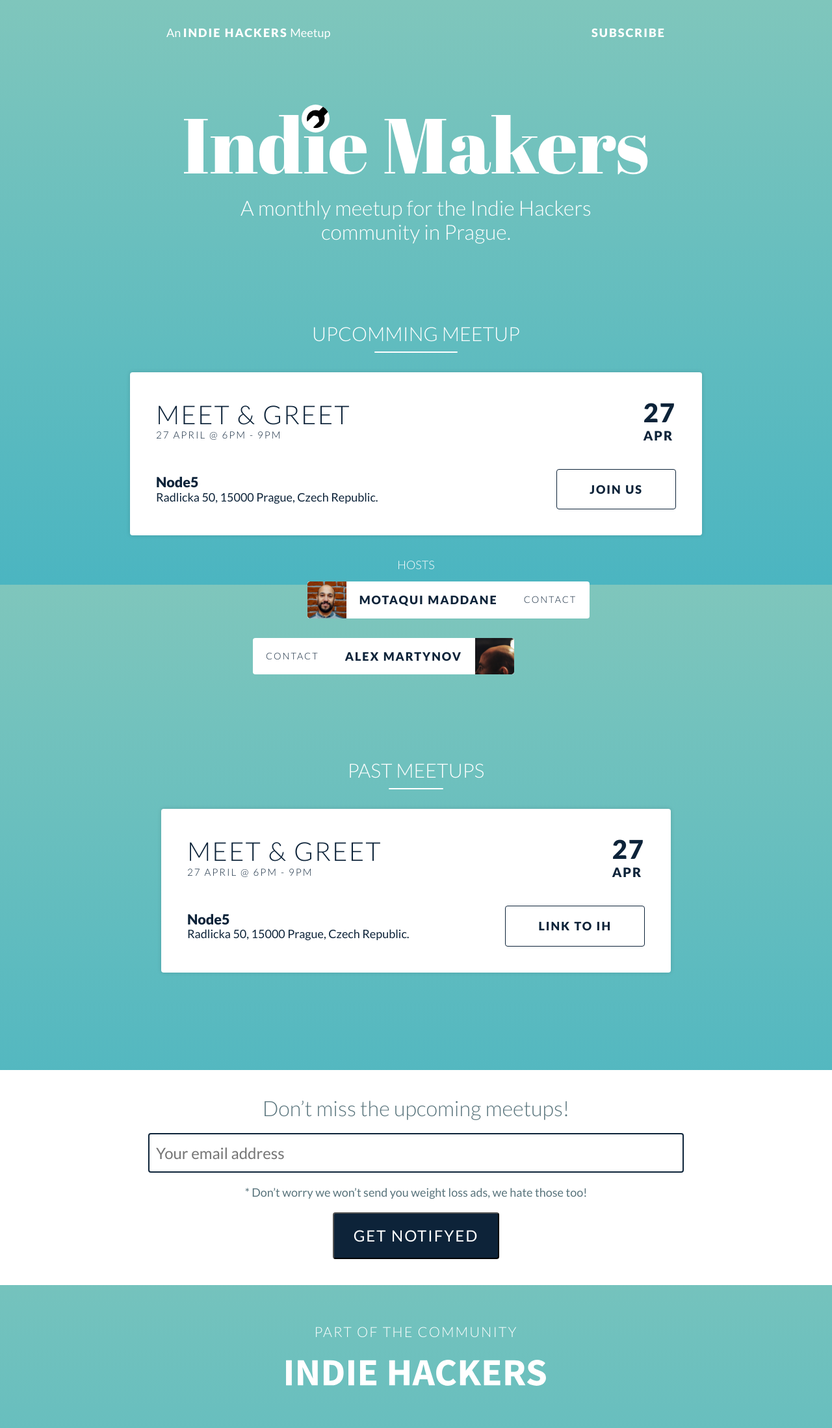
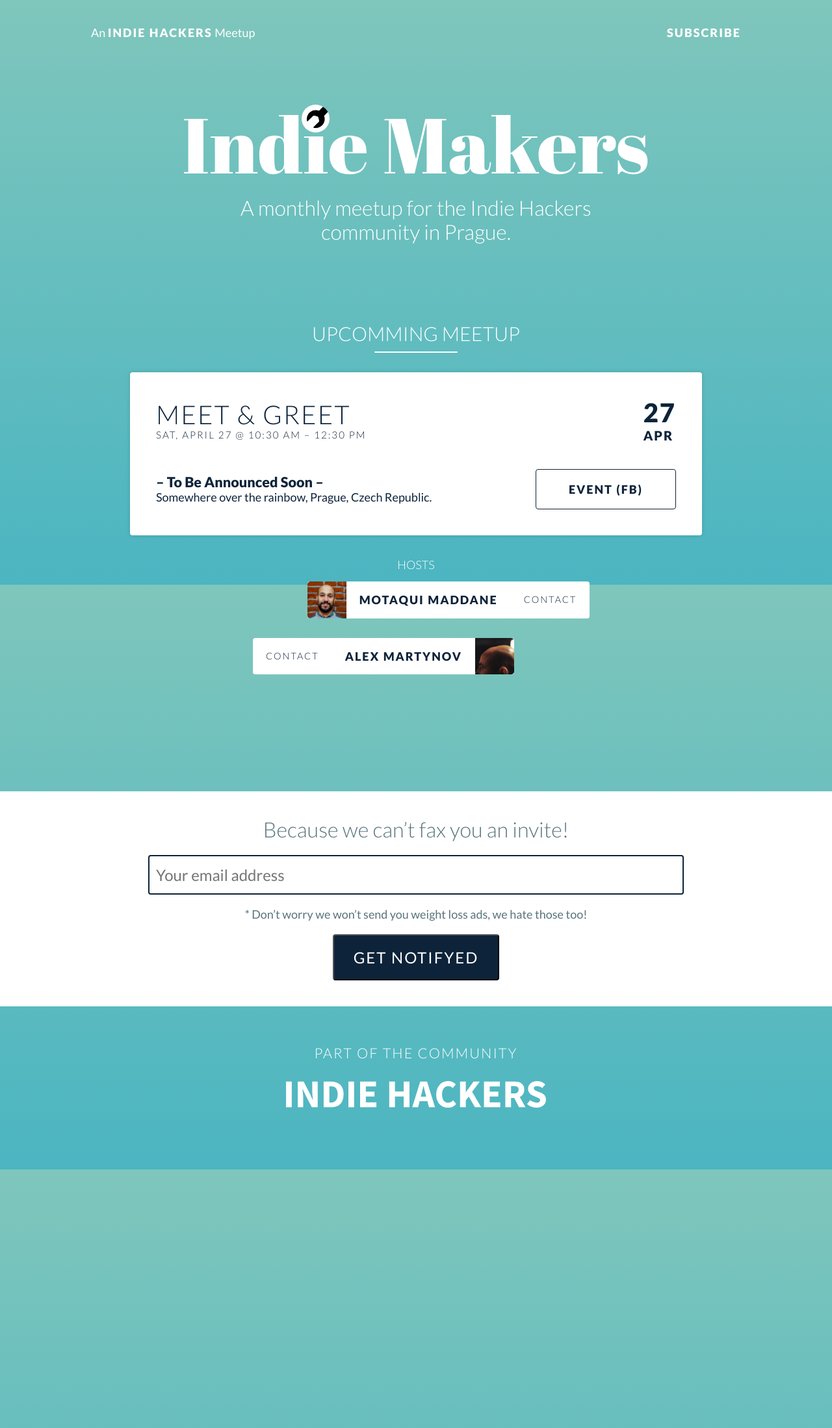
Before and after one commit to indie-makers/website, a Jekyll site: the page built from index.md, in a window 1280 px wide. Shown: the whole page at 65% size. Built offline with Jekyll 4.4.1, drawn with Linux system fonts in a browser that asks for light colours.

Commit message:
Add facebook event + analytics

```diff
--- a/_includes/signup.html
+++ b/_includes/signup.html
@@ -8,7 +8,7 @@
         target="_blank"
   novalidate>
       <div id="mc_embed_signup_scroll">
-        <div class="subscription__header"> Don’t miss the upcoming meetups! </div>
+        <div class="subscription__header"> Because we can’t fax you an invite! </div>
         <input type="email" value="" name="EMAIL" class="email" id="mce-EMAIL" placeholder="Your email address" required>
 
         <!-- real people should not fill this in and expect good things - do not remove this or risk form bot signups-->
--- a/_layouts/default.html
+++ b/_layouts/default.html
@@ -25,7 +25,7 @@
       </div>
 
       <div class="logo">
-        <img src="{{ "/images/logo.svg" | prepend: site.baseurl }}" alt="">
+        <img src="{{ "/images/logo.svg" | prepend: site.baseurl }}" alt="indie_makers_logo">
       </div>
 
       <div class="header__intro">
@@ -40,7 +40,7 @@
       <div class="event__header">
         <h2 class="event__header__title">
           MEET & GREET
-          <div>27 April @ 6PM - 9PM</div>
+          <div>Sat, April 27 @ 10:30 AM – 12:30 PM</div>
         </h2>
         <div class="event__header__date">
           27
@@ -49,12 +49,12 @@
       </div>
       <div class="event__info">
         <div class="event__info__location">
-          <div>Node5</div>
-          Radlicka 50, 15000 Prague, Czech Republic.
+          <div>– To Be Announced Soon –</div>
+          Somewhere over the rainbow, Prague, Czech Republic.
         </div>
 
-        <a class="event__info__cta" href="https://www.facebook.com/groups/2320354811623955/" target="_blank">
-          JOIN US
+        <a class="event__info__cta" href="https://www.facebook.com/events/2216597791937916/" target="_blank">
+          EVENT (FB)
         </a>
       </div>
     </div>
@@ -67,17 +67,17 @@
       <div class="host">
         <img src="{{ "/images/motaqui.jpg" | prepend: site.baseurl }}" alt="">
         <span>MOTAQUI MADDANE</span>
-        <a href="">contact</a>
+        <a href="mailto:maddane.info@gmail.com?cc=alex@alexmartynov.com&subject=Indie%20Makers%20%E2%80%93%20IH%20Meetup%3A" target="_blank">CONTACT</a>
       </div>
 
       <div class="host">
-        <a href="">contact</a>
+        <a href="mailto:alex@alexmartynov.com?cc=maddane.info@gmail.com&subject=Indie%20Makers%20%E2%80%93%20IH%20Meetup%3A" target="_blank">CONTACT</a>
         <span>ALEX MARTYNOV</span>
         <img src="{{ "/images/alex.jpg" | prepend: site.baseurl }}" alt="">
       </div>
     </div>
 
-    <div class="events">
+    <!-- <div class="events">
       <h1 class="under">
         Past Meetups
       </h1>
@@ -104,7 +104,7 @@
           </a>
         </div>
       </div>
-    </div>
+    </div> -->
 
     {% include signup.html %}
 
@@ -115,5 +115,6 @@
       </a>
     </footer>
 
+    {% include analytics.html %}
 </body>
 </html>
--- a/css/main.scss
+++ b/css/main.scss
@@ -68,7 +68,7 @@ h2 {
   display: flex;
   flex-direction: column;
   align-items: center;
-  width: 60%;
+  width: 1000px;
   max-width: 80%;
   margin: auto;
 
@@ -76,6 +76,7 @@ h2 {
     display: flex;
     justify-content: space-between;
     width: 100%;
+    flex-wrap: wrap;
   }
 
   .logo {
```
Also changed, not shown: _includes/analytics.html (added, +11 -0 lines).
